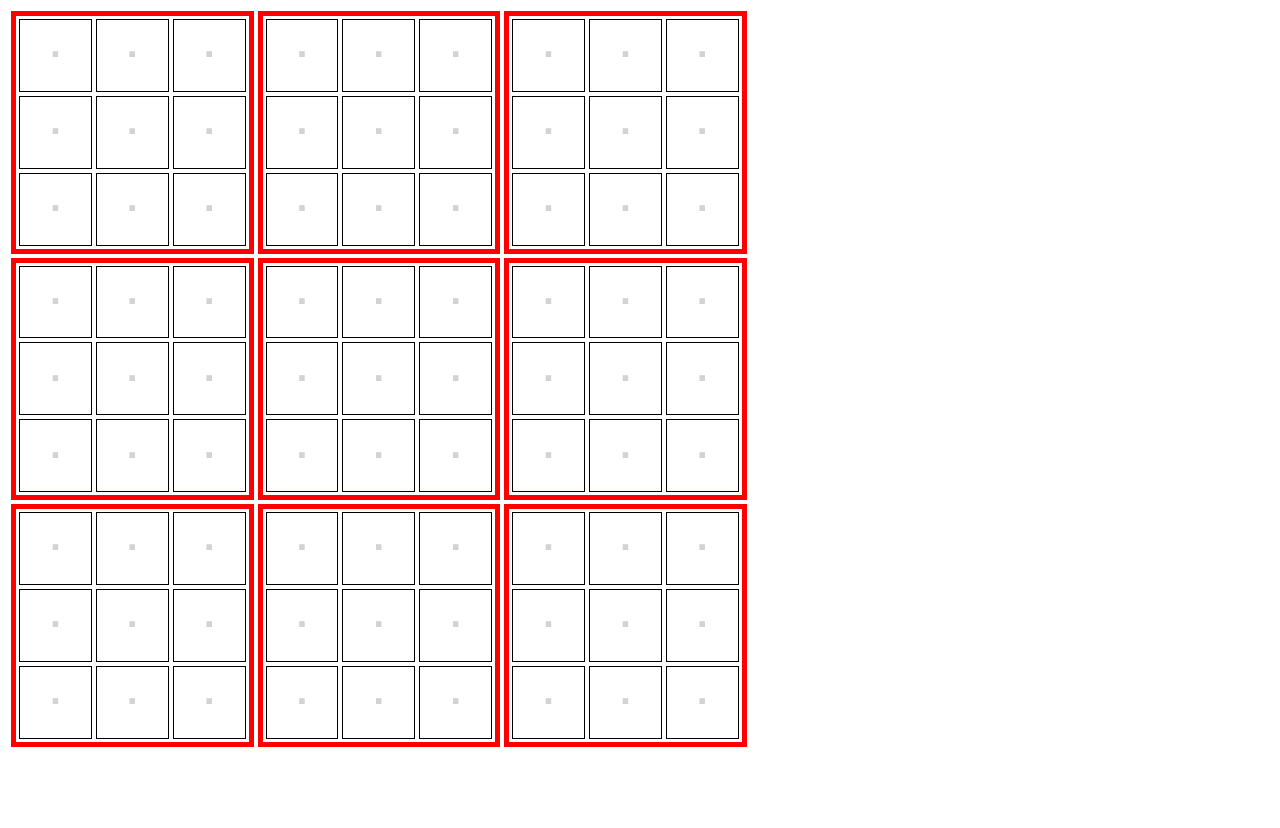
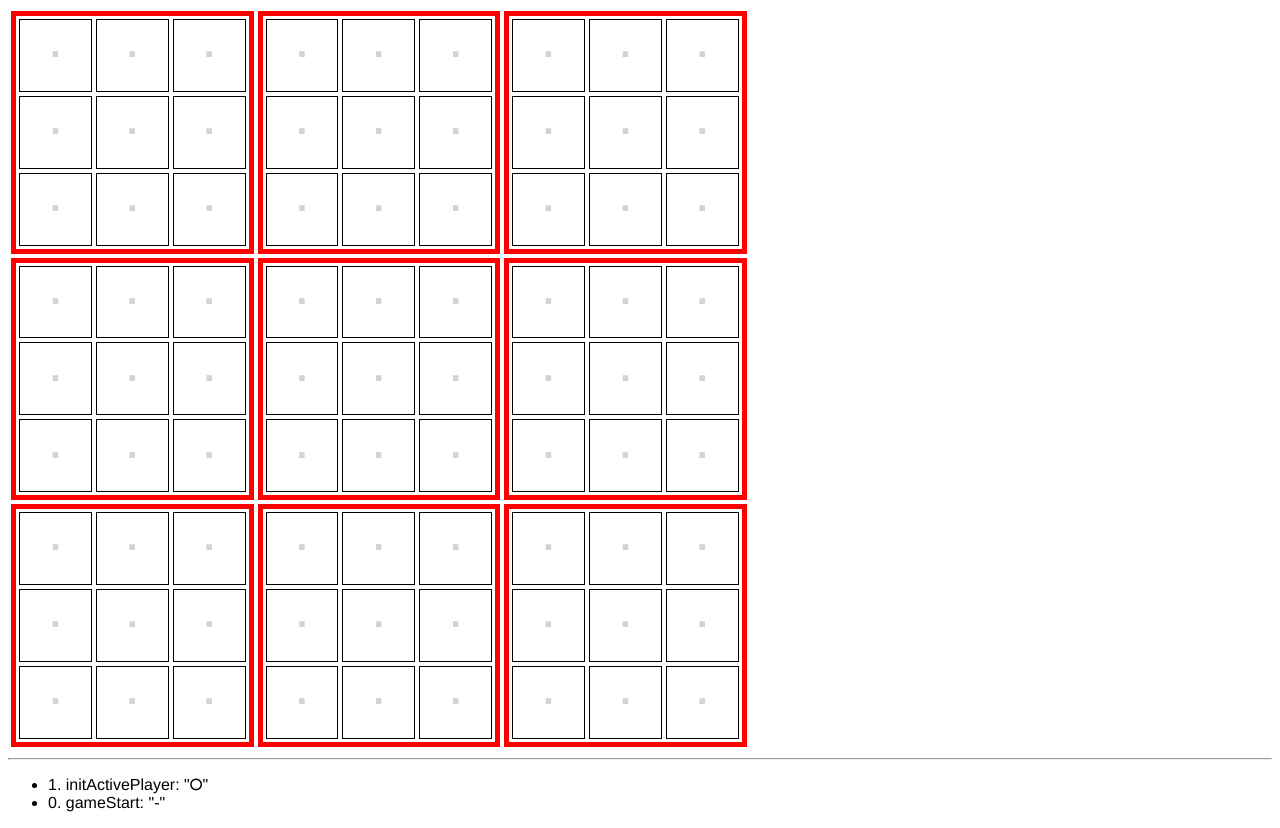
Before and after one commit to massimiliano-della-rovere/tic-tac-toe-9, a Vue app: page / in a window 1280 px wide. Before the commit the page ends 800 px from the top, so only its background shows below. Built offline with nearby package versions, Linux system fonts and the light colour scheme.

Commit message:
added LogScroller component

```diff
--- a/src/components/BoardCell.vue
+++ b/src/components/BoardCell.vue
@@ -79,7 +79,6 @@ async function markCellSymbol(event) {
   console.debug(`${cellID} is owned by ${gameControlStore.activePlayer}`)
   console.debug(`next board(s): ${gameControlStore.activeBoards.join(", ")}`)
   await gameControlStore.endTurn(props.boardPosition, props.cellPosition)
-  console.info({cellContent, cells: gameStateStore.cells[props.boardPosition]})
 }
 </script>
 
--- /dev/null
+++ b/src/components/LogScroller.vue
@@ -0,0 +1,49 @@
+<template>
+  <TransitionGroup name="events" tag="ul">
+    <li v-for="event in lastEvents" :key="event.split('.')[0]">
+      {{ event }}
+    </li>
+  </TransitionGroup>
+</template>
+
+
+
+<script setup>
+import { computed, defineProps } from "vue"
+
+import { useGameLogStore } from "@/stores/gameLog.js"
+
+
+const props = defineProps({
+  lines: {
+    type: Number,
+    required: true
+  }
+})
+
+
+const gameLogStore = useGameLogStore()
+const lastEvents = computed(
+    () => gameLogStore.history
+        .map((event, index) => [index, event])
+        .slice(-props.lines)
+        .map(([index, event]) => `${index}. ${event.get("event")}: ${JSON.stringify(event.get("value", undefined) ?? "-")}`)
+        .reverse())
+</script>
+
+
+
+<style scoped>
+.events-move, .events-enter-active, .events-leave-active {
+  transition: all 1.5s ease;
+}
+
+.events-enter-from, .events-leave-to {
+  opacity: 0;
+  transform: translate(30px);
+}
+
+.events-leave-active {
+  position: absolute;
+}
+</style>
--- a/src/components/TT9Game.vue
+++ b/src/components/TT9Game.vue
@@ -1,5 +1,7 @@
 <template>
   <TT9Board/>
+  <hr/>
+  <LogScroller :lines="5"/>
 </template>
 
 
@@ -7,6 +9,7 @@
 <script setup>
 import { useGameControlStore } from "@/stores/gameControl.js"
 
+import LogScroller from "@/components/LogScroller.vue"
 import TT9Board from "@/components/TT9Board.vue"
 
 
--- a/src/stores/gameControl.js
+++ b/src/stores/gameControl.js
@@ -60,10 +60,7 @@ export const useGameControlStore = defineStore(
     function initGame(startingPlayer = EMPTY) {
       gameStateStore.initGame()
 
-      console.log("PRE")
       activeBoards.value = Object.keys(POSITIONS)
-      console.log({POSITIONS, activeBoards: activeBoards.value})
-      console.log("POST")
       activePlayer.value = calculateStartingPlayer(startingPlayer)
       gameLogStore.recordEvent("initActivePlayer", activePlayer.value)
 
```
